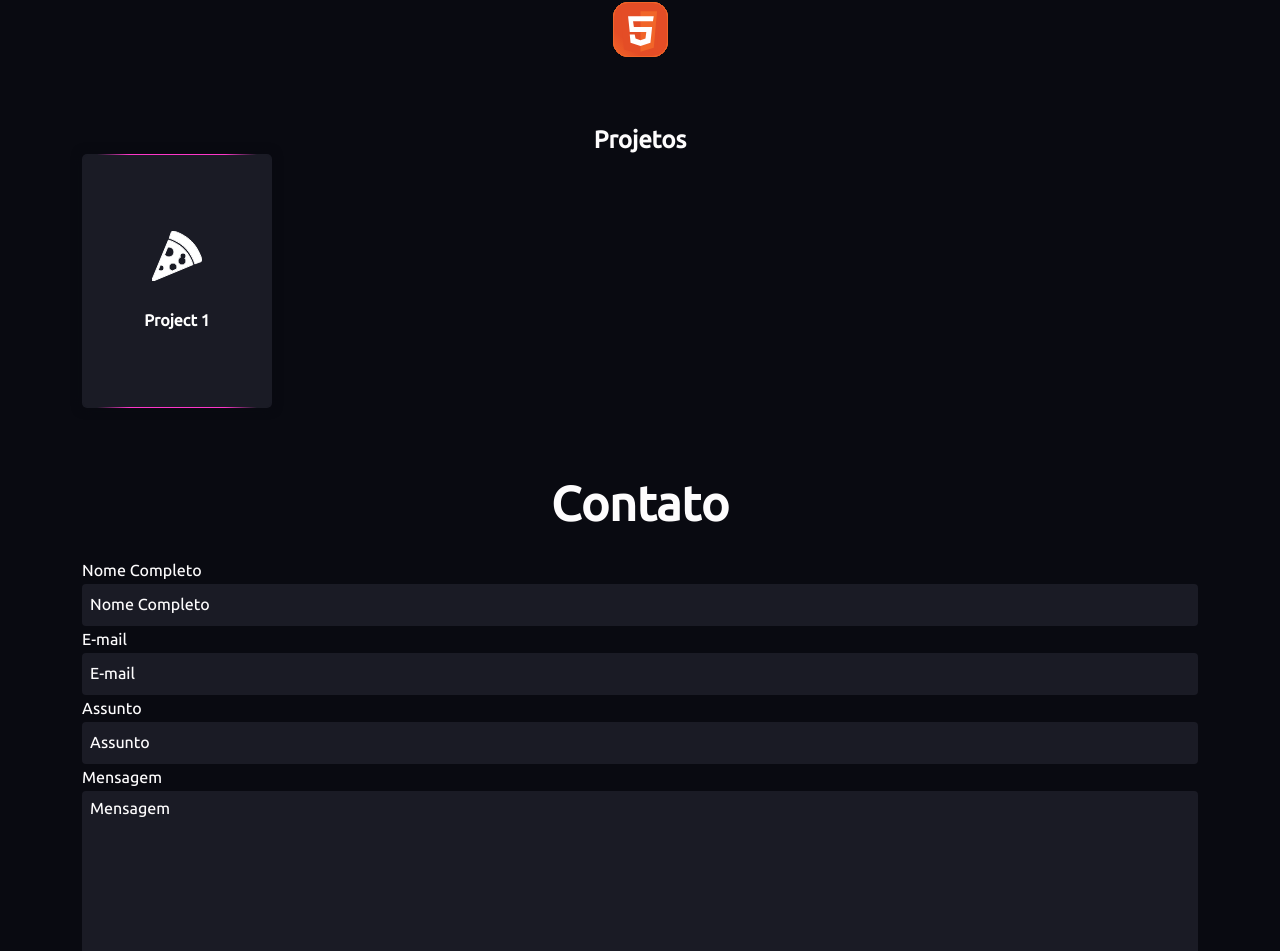
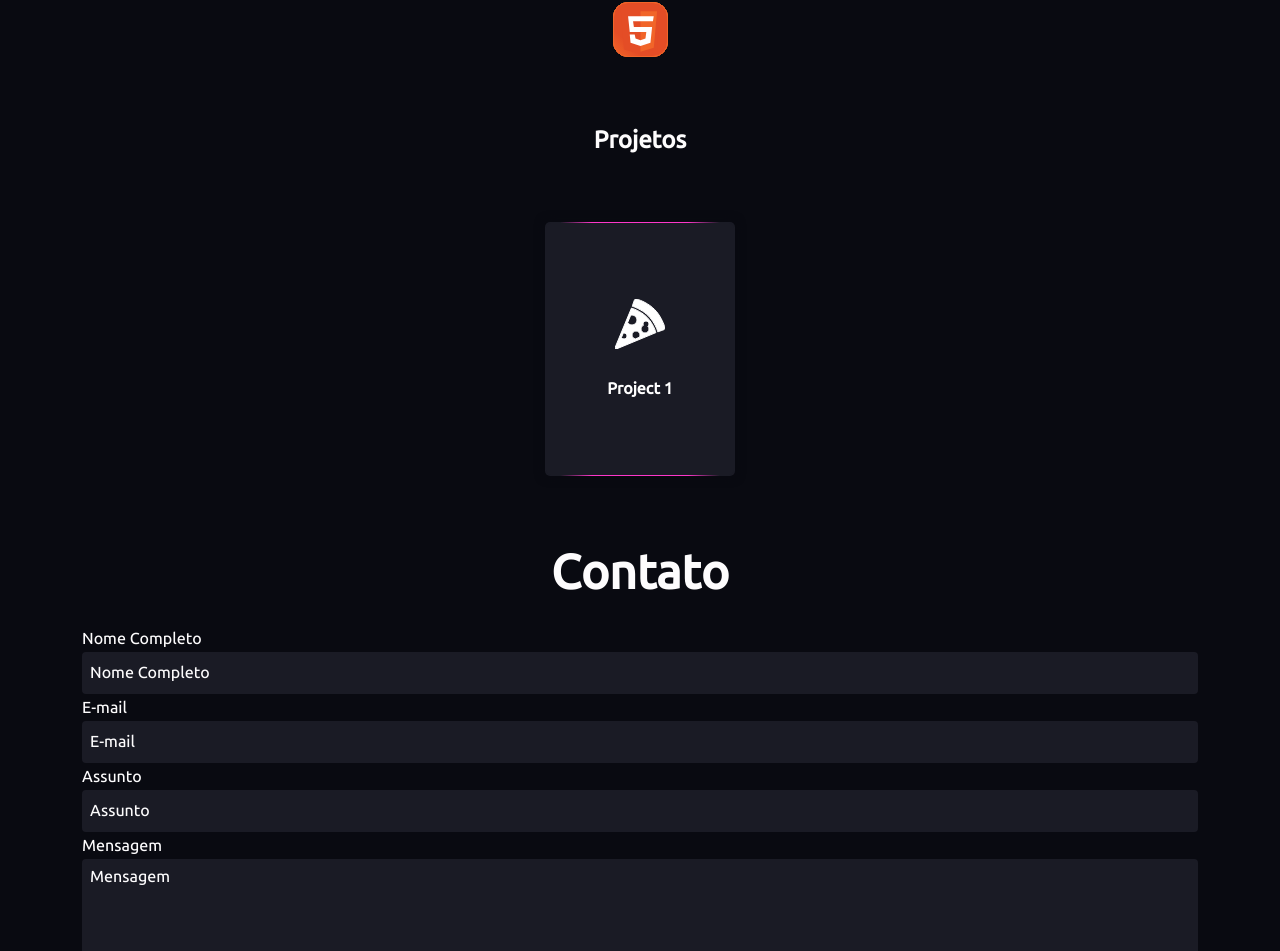
Before and after one commit to murilonicemento/my-portfolio, a Vue app: page / in a window 1280 px wide. Shown: the part 1060-2011 px from the top of the page. Built offline with nearby package versions, Linux system fonts and the light colour scheme.

Commit message:
feat: create project section

```diff
--- a/src/components/ProjectComponent.vue
+++ b/src/components/ProjectComponent.vue
@@ -3,7 +3,18 @@ import CardComponent from "./CardComponent.vue";
 </script>
 
 <template>
-  <CardComponent />
+  <div class="cards">
+    <CardComponent />
+  </div>
 </template>
 
-<style scoped lang="css"></style>
+<style scoped lang="css">
+.cards {
+  display: flex;
+  align-items: center;
+  justify-content: center;
+  gap: 55px;
+
+  margin-top: 68px;
+}
+</style>
```
